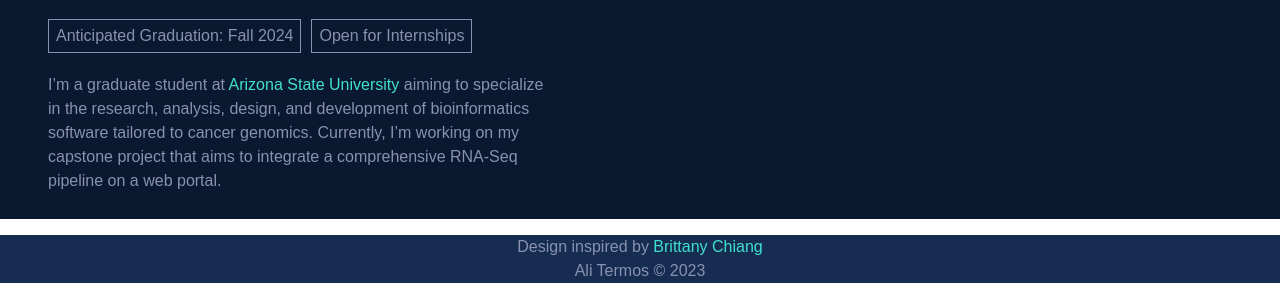
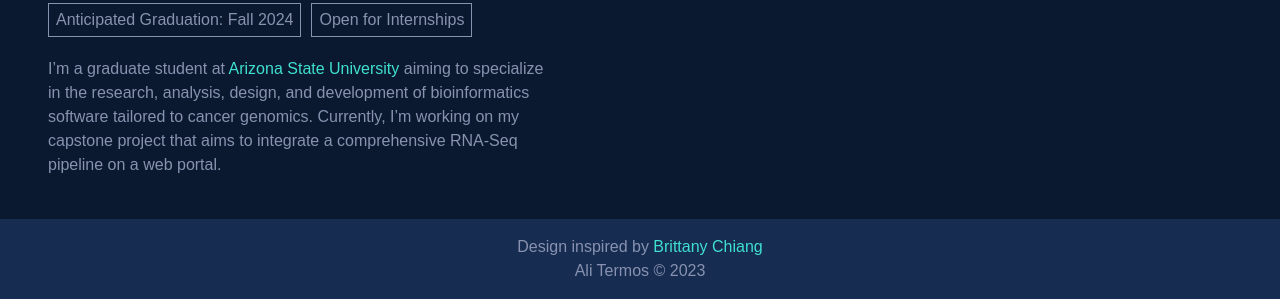
Before and after one commit to alitermos/portfolio, a plain HTML site: page index.html in a window 1280 px wide. Shown: the part 501-800 px from the top of the page. Drawn offline with Linux system fonts and the light colour scheme.

Commit message:
Update main.css

```diff
--- a/main.css
+++ b/main.css
@@ -180,6 +180,7 @@ a{
     text-decoration: none;
     font-size: 1em;
     max-width: fit-content;
+    margin-bottom: 2rem;
 }
 
 footer{
@@ -191,7 +192,7 @@ footer{
     text-align: center;
     height: 10vh;
     vertical-align: middle;
-
+    background-color: #162c51;
 /*     color: turquoise; */
 /*     padding: 1rem; */
 }
```
